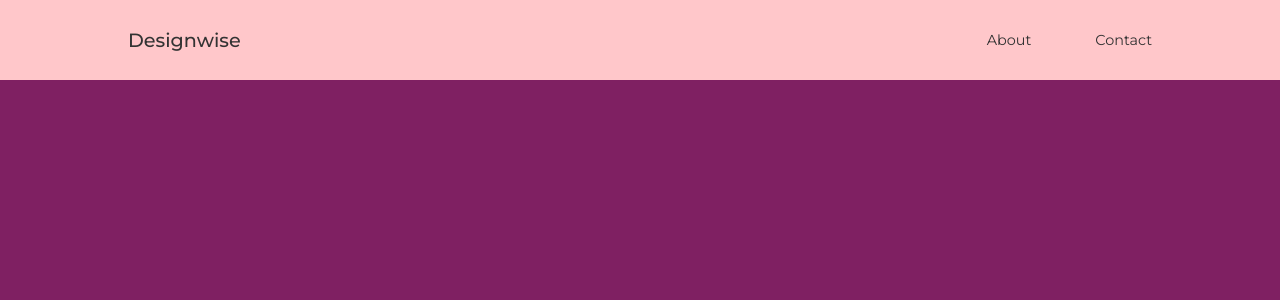
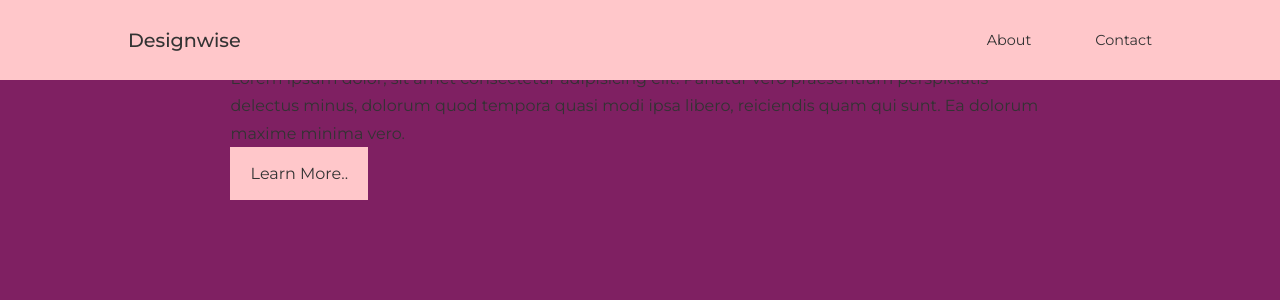
Before and after one commit to Semiteagain/react-play-ground, a React (Create React App) app: page / in a window 1280 px wide. Shown: the top 300 px of the page. Built offline with nearby package versions, Linux system fonts and the light colour scheme.

Commit message:
get router

```diff
--- a/src/App.jsx
+++ b/src/App.jsx
@@ -1,17 +1,23 @@
-import React from 'react'
-import "./index.css"
-import Nav from './component/nav/Nav'
+import './index.css'
+import Nav from "./component/nav/Nav"
 import Header from './component/header/Header'
 import About from './component/about/About'
+import Contact from './component/contact/Contact'
+import {Route, Routes} from 'react-router-dom'
+
+
 
 const App = () => {
   return (
     <div>
- <Nav />
+      <Nav />
+      <Routes>
+        <Route path='/' element={<Header/>} />
+        <Route path='/about' element={<About/>} />
+        <Route path='/contact' element={<Contact/>} />
+      </Routes>
 
     </div>
-
-
   )
 }
 
--- /dev/null
+++ b/src/component/contact/Contact.jsx
@@ -0,0 +1,9 @@
+import './contact.css'
+
+const Contact = () => {
+  return (
+    <div>Contact</div>
+  )
+}
+
+export default Contact
--- a/src/component/header/Header.jsx
+++ b/src/component/header/Header.jsx
@@ -2,7 +2,14 @@ import "./header.css"
 
 const Header = () => {
   return <header className="container header__container">
-    <h1>Header</h1>
+    <div className="container header__container">
+      <div className="header__left">
+        <h1>Grow Your skill</h1>
+        <p>Lorem ipsum dolor, sit amet consectetur adipisicing elit. Pariatur vero praesentium perspiciatis delectus minus, dolorum quod tempora quasi modi ipsa libero, reiciendis quam qui sunt. Ea dolorum maxime minima vero.</p>
+      <a href="courses.html" className="btn btn-primary">Learn More..</a>
+      </div>
+      <div className="header__right"></div>
+    </div>
   </header>
 }
 
--- a/src/component/nav/Nav.jsx
+++ b/src/component/nav/Nav.jsx
@@ -1,13 +1,14 @@
-import "./nav.css"
+import './nav.css'
+import {Link} from 'react-router-dom'
 
 
 const Nav = () => {
   return   <nav>
      <div className="container nav__container">
-      <a href="/"><h4>Designwise</h4> </a>
+      <Link to="/"><h4>Designwise</h4> </Link>
       <ul className="nav__menu">
-        <li><a href="/about">About</a></li>
-        <li><a href="/contact">Contact</a></li>
+        <li><Link to="/about">About</ Link ></li>
+        <li><Link to="/contact">Contact</Link></li>
       </ul>
      </div>
 </nav>
--- a/src/index.css
+++ b/src/index.css
@@ -72,15 +72,15 @@ a{
 .btn {
    display: inline-block;
    width: max-content;
-   background: var(--color-primary);
-   color: var(--color-white);
+   background: var(--color-bg-variant);
+   color: var(--color-primary);
    padding: 0.75rem 1.2rem;
    border: 1px solid transparent;
    transition: var(--transition);
 }
 
 .btn:hover {
-   background: var(--color-white);
-   color: var(--color-primary);
-   transition: var(--color-primary);
+   background: transparent;
+   color: var(--color-bg-variant);
+   transition: var(--color-bg);
 }
--- a/src/index.js
+++ b/src/index.js
@@ -1,4 +1,9 @@
 import ReactDom from "react-dom"
 import App from "./App"
+import {BrowserRouter} from 'react-router-dom'
 
-ReactDom.render(<App/>, document.getElementById("root"))
+ReactDom.render(<BrowserRouter>
+<App/>
+</BrowserRouter>
+
+, document.getElementById("root"))
```
Also changed, not shown: src/component/contact/contact.css (added).
